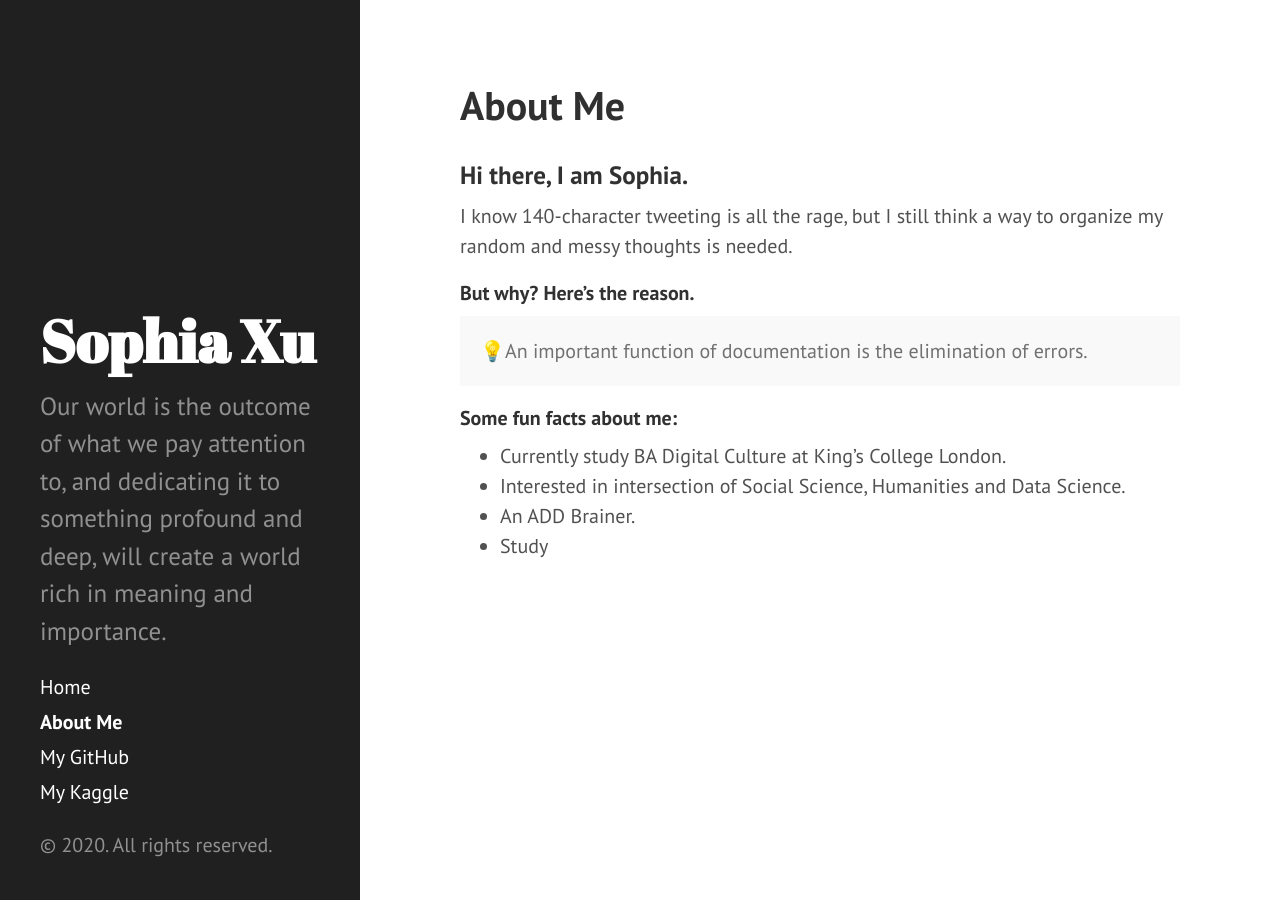
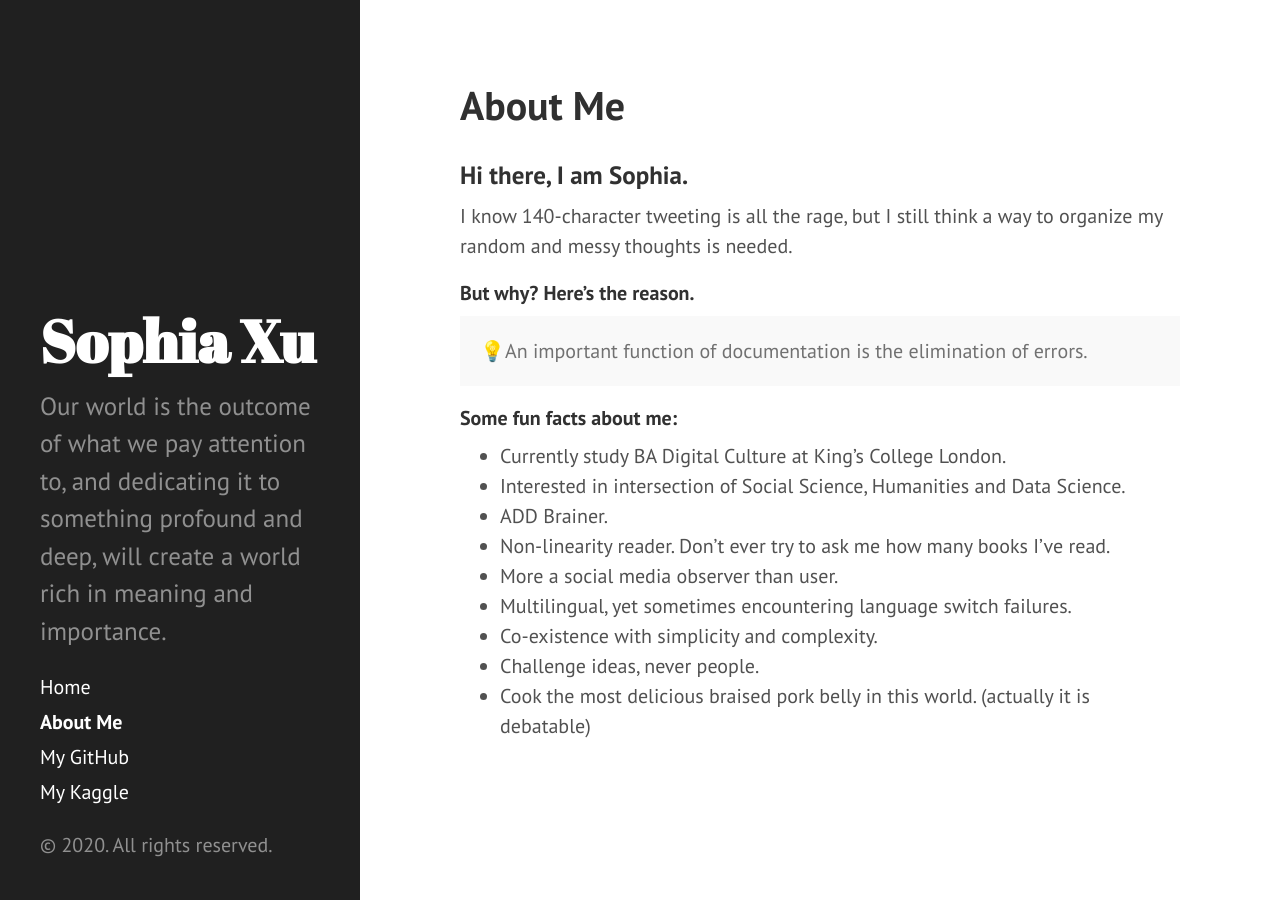
Before and after one commit to philosofia/philosofia.github.io, a Jekyll site: the page built from about.md, in a window 1280 px wide. Built offline with Jekyll 4.4.1, drawn with Linux system fonts in a browser that asks for light colours.

Commit message:
Update about.md

```diff
--- a/about.md
+++ b/about.md
@@ -17,5 +17,10 @@
 
 * Currently study BA Digital Culture at King's College London.
 * Interested in intersection of Social Science, Humanities and Data Science.
-* An ADD Brainer.
-* Study
+* ADD Brainer.
+* Non-linearity reader. Don't ever try to ask me how many books I've read.
+* More a social media observer than user.
+* Multilingual, yet sometimes encountering language switch failures.
+* Co-existence with simplicity and complexity.
+* Challenge ideas, never people.
+* Cook the most delicious braised pork belly in this world. (actually it is debatable)
```
